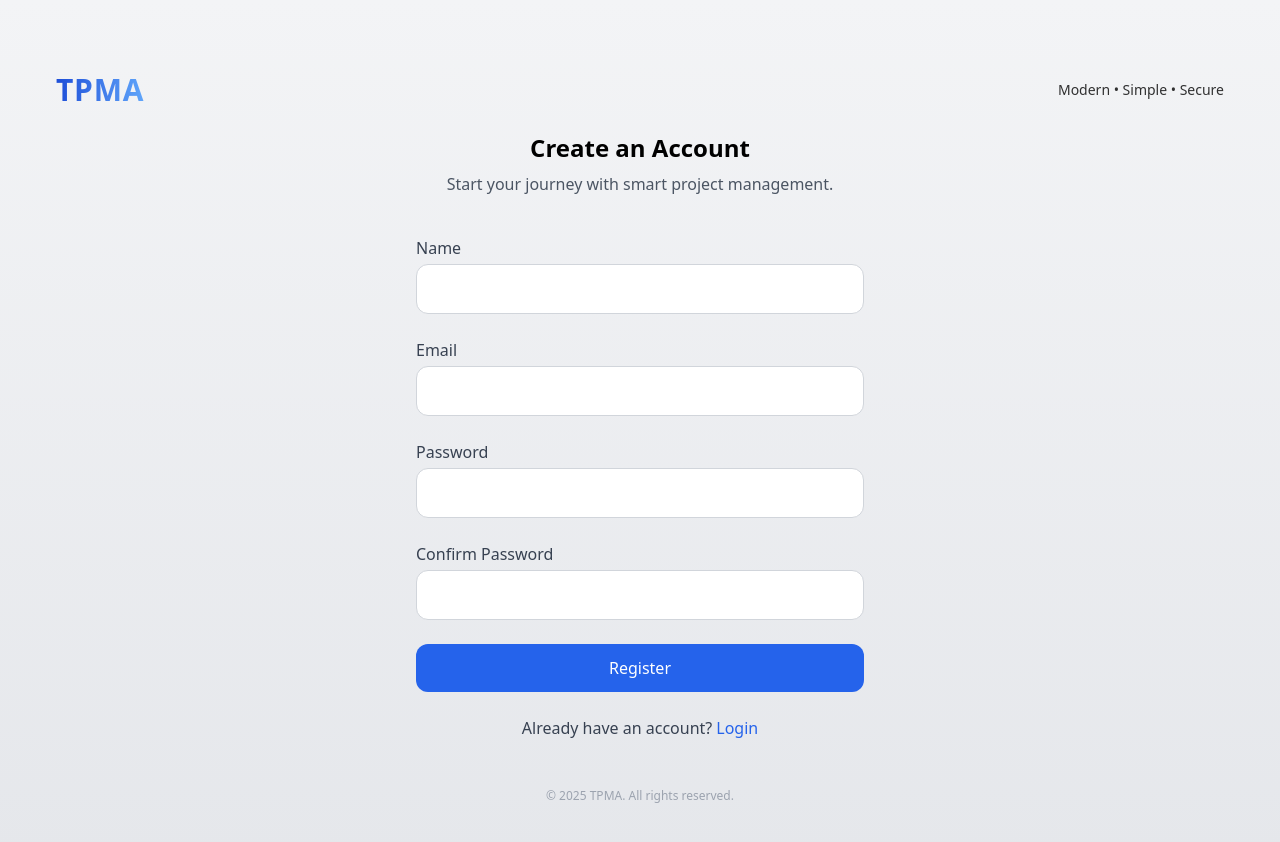
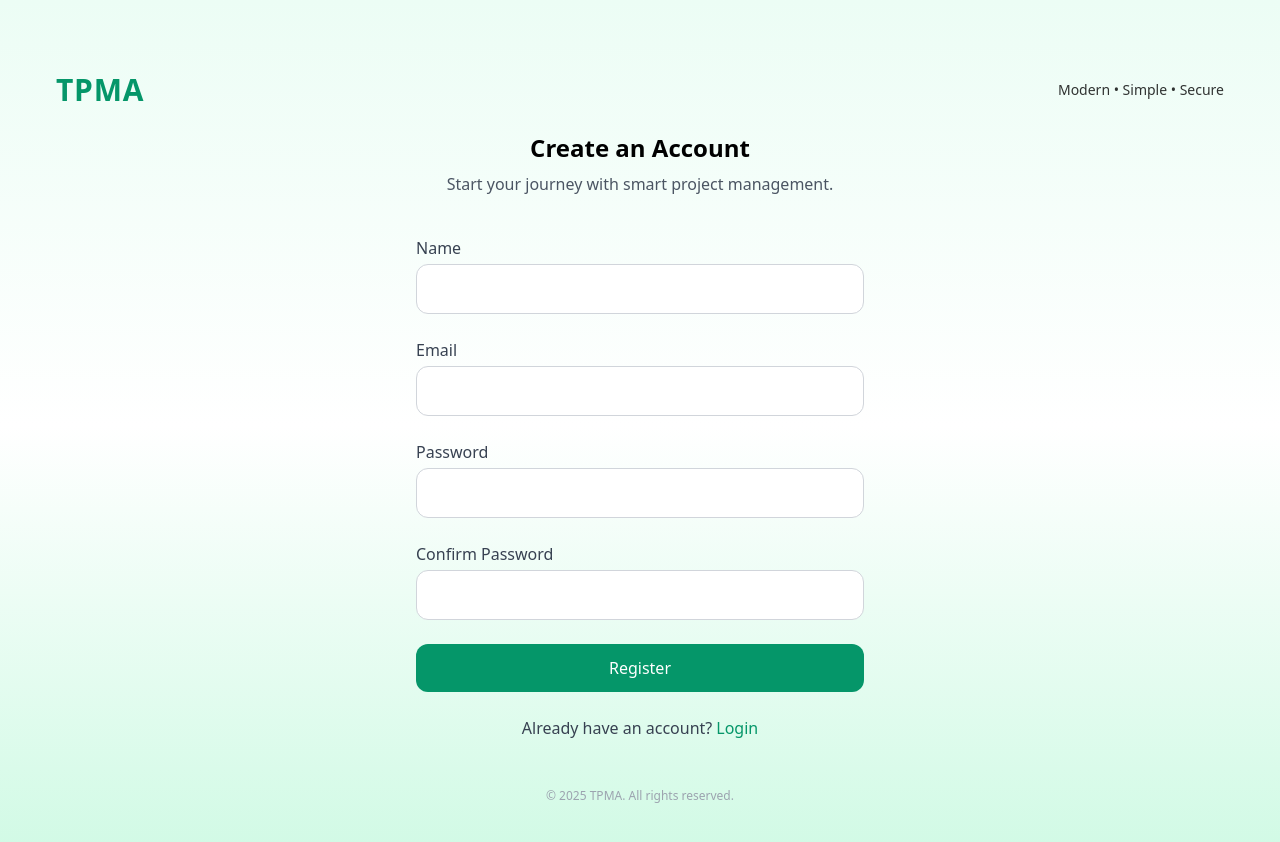
Before and after one commit to Muaz2004/tpma, a React (Create React App) app in the folder frontend/: page /register in a window 1280 px wide. Shown: the top 842 px of the page. Built offline with nearby package versions, Linux system fonts and the light colour scheme; no server answers.

Commit message:
login and register page improved

```diff
--- a/frontend/src/pages/Login.js
+++ b/frontend/src/pages/Login.js
@@ -30,7 +30,6 @@ const Login = () => {
       if (data.login.user.role.toLowerCase() === "manager")
         navigate("/manager-dashboard");
       else navigate("/user-dashboard");
-
     } catch {
       setError("Invalid credentials");
     }
@@ -39,11 +38,11 @@ const Login = () => {
   };
 
   return (
-    <div className="min-h-screen bg-gradient-to-b from-gray-100 to-gray-200 flex flex-col items-center px-6 py-12">
+    <div className="min-h-screen bg-gradient-to-b from-emerald-50 via-white to-emerald-100 flex flex-col items-center px-6 py-12">
 
       {/* HEADER */}
       <header className="w-full py-6 px-8 flex items-center justify-between">
-    <h1 className="text-3xl font-extrabold tracking-wide bg-gradient-to-r from-blue-700 to-blue-400 bg-clip-text text-transparent">
+        <h1 className="text-3xl font-extrabold tracking-wide text-emerald-600">
           TPMA
         </h1>
 
@@ -51,7 +50,6 @@ const Login = () => {
           <span className="text-sm">Modern • Simple • Secure</span>
         </div>
       </header>
-
 
       {/* TITLE */}
       <h2 className="text-2xl font-semibold mb-2">Welcome Back</h2>
@@ -66,7 +64,6 @@ const Login = () => {
         onSubmit={handleLogin}
         className="w-full max-w-md space-y-6 flex flex-col"
       >
-
         <div>
           <label className="text-gray-700 mb-1 block">Username</label>
           <input
@@ -74,7 +71,7 @@ const Login = () => {
             value={username}
             onChange={(e) => setUsername(e.target.value)}
             required
-            className="w-full p-3 rounded-xl bg-white border border-gray-300 focus:ring-2 focus:ring-blue-500 outline-none"
+            className="w-full p-3 rounded-xl bg-white border border-gray-300 focus:ring-2 focus:ring-emerald-500 outline-none"
           />
         </div>
 
@@ -85,14 +82,14 @@ const Login = () => {
             value={password}
             onChange={(e) => setPassword(e.target.value)}
             required
-            className="w-full p-3 rounded-xl bg-white border border-gray-300 focus:ring-2 focus:ring-blue-500 outline-none"
+            className="w-full p-3 rounded-xl bg-white border border-gray-300 focus:ring-2 focus:ring-emerald-500 outline-none"
           />
         </div>
 
         <button
           type="submit"
           disabled={loading}
-          className="w-full py-3 rounded-xl bg-blue-600 text-white font-medium hover:bg-blue-700 transition"
+          className="w-full py-3 rounded-xl bg-emerald-600 text-white font-medium hover:bg-emerald-700 transition"
         >
           {loading ? "Logging in..." : "Login"}
         </button>
@@ -103,7 +100,7 @@ const Login = () => {
       {/* LINK */}
       <p className="mt-6 text-gray-700">
         Don’t have an account?
-        <Link to="/register" className="text-blue-600 font-medium ml-1">
+        <Link to="/register" className="text-emerald-600 font-medium ml-1 hover:text-emerald-700">
           Register here
         </Link>
       </p>
@@ -112,7 +109,6 @@ const Login = () => {
       <p className="text-xs text-gray-400 mt-12">
         © 2025 TPMA. All rights reserved.
       </p>
-
     </div>
   );
 };
--- a/frontend/src/pages/Register.js
+++ b/frontend/src/pages/Register.js
@@ -9,12 +9,12 @@ const Register = () => {
   const navigate = useNavigate();
 
   const [firstName, setfirstName] = useState("");
-  const [email, setEmail]       = useState("");
+  const [email, setEmail] = useState("");
   const [password, setPassword] = useState("");
   const [confirmPassword, setConfirmPassword] = useState("");
 
   const [loading, setLoading] = useState(false);
-  const [error, setError]     = useState(null);
+  const [error, setError] = useState(null);
 
   const [registerMutation] = useMutation(REGISTER_MUTATION);
 
@@ -39,7 +39,6 @@ const Register = () => {
       if (data.register.user.role === "MANAGER")
         navigate("/manager-dashboard");
       else navigate("/user-dashboard");
-
     } catch (err) {
       setError(err.message || "Registration failed");
     }
@@ -48,11 +47,11 @@ const Register = () => {
   };
 
   return (
-    <div className="min-h-screen bg-gradient-to-b from-gray-100 to-gray-200 flex flex-col items-center px-6 py-12">
+    <div className="min-h-screen bg-gradient-to-b from-emerald-50 via-white to-emerald-100 flex flex-col items-center px-6 py-12">
 
       {/* HEADER */}
       <header className="w-full py-6 px-8 flex items-center justify-between">
-    <h1 className="text-3xl font-extrabold tracking-wide bg-gradient-to-r from-blue-700 to-blue-400 bg-clip-text text-transparent">
+        <h1 className="text-3xl font-extrabold tracking-wide text-emerald-600">
           TPMA
         </h1>
 
@@ -60,7 +59,6 @@ const Register = () => {
           <span className="text-sm">Modern • Simple • Secure</span>
         </div>
       </header>
-
 
       {/* TITLE */}
       <h2 className="text-2xl font-semibold mb-2">Create an Account</h2>
@@ -75,7 +73,6 @@ const Register = () => {
         onSubmit={handleRegister}
         className="w-full max-w-md space-y-6 flex flex-col"
       >
-
         <div>
           <label className="text-gray-700 mb-1 block">Name</label>
           <input
@@ -83,7 +80,7 @@ const Register = () => {
             value={firstName}
             onChange={(e) => setfirstName(e.target.value)}
             required
-            className="w-full p-3 rounded-xl bg-white border border-gray-300 focus:ring-2 focus:ring-blue-500 outline-none"
+            className="w-full p-3 rounded-xl bg-white border border-gray-300 focus:ring-2 focus:ring-emerald-500 outline-none"
           />
         </div>
 
@@ -94,7 +91,7 @@ const Register = () => {
             value={email}
             onChange={(e) => setEmail(e.target.value)}
             required
-            className="w-full p-3 rounded-xl bg-white border border-gray-300 focus:ring-2 focus:ring-blue-500 outline-none"
+            className="w-full p-3 rounded-xl bg-white border border-gray-300 focus:ring-2 focus:ring-emerald-500 outline-none"
           />
         </div>
 
@@ -105,7 +102,7 @@ const Register = () => {
             value={password}
             onChange={(e) => setPassword(e.target.value)}
             required
-            className="w-full p-3 rounded-xl bg-white border border-gray-300 focus:ring-2 focus:ring-blue-500 outline-none"
+            className="w-full p-3 rounded-xl bg-white border border-gray-300 focus:ring-2 focus:ring-emerald-500 outline-none"
           />
         </div>
 
@@ -115,14 +112,14 @@ const Register = () => {
             type="password"
             value={confirmPassword}
             onChange={(e) => setConfirmPassword(e.target.value)}
-            className="w-full p-3 rounded-xl bg-white border border-gray-300 focus:ring-2 focus:ring-blue-500 outline-none"
+            className="w-full p-3 rounded-xl bg-white border border-gray-300 focus:ring-2 focus:ring-emerald-500 outline-none"
           />
         </div>
 
         <button
           type="submit"
           disabled={loading}
-          className="w-full py-3 rounded-xl bg-blue-600 text-white font-medium hover:bg-blue-700 transition"
+          className="w-full py-3 rounded-xl bg-emerald-600 text-white font-medium hover:bg-emerald-700 transition"
         >
           {loading ? "Registering..." : "Register"}
         </button>
@@ -133,7 +130,7 @@ const Register = () => {
       {/* LINK */}
       <p className="mt-6 text-gray-700">
         Already have an account?
-        <Link to="/login" className="text-blue-600 font-medium ml-1">
+        <Link to="/login" className="text-emerald-600 font-medium ml-1 hover:text-emerald-700">
           Login
         </Link>
       </p>
```
Lines whose indentation alone changed are shown as unchanged.
